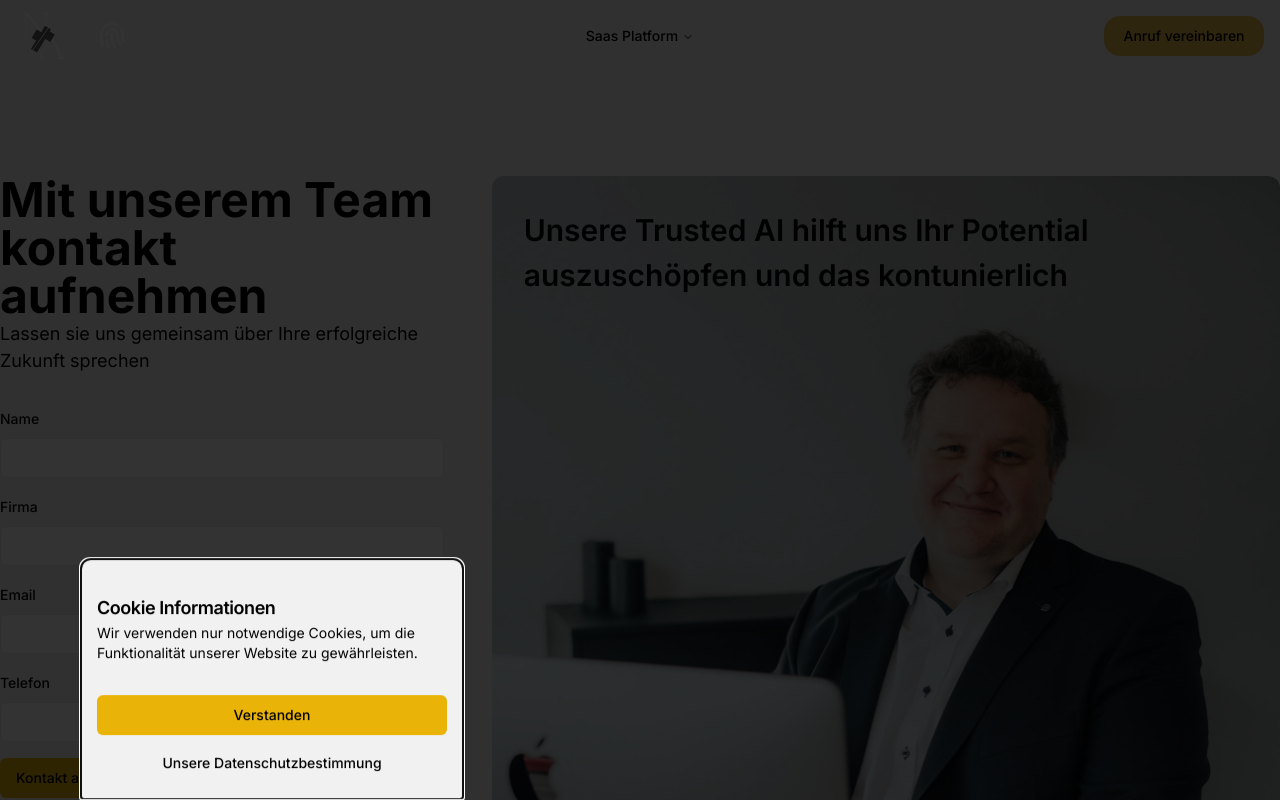
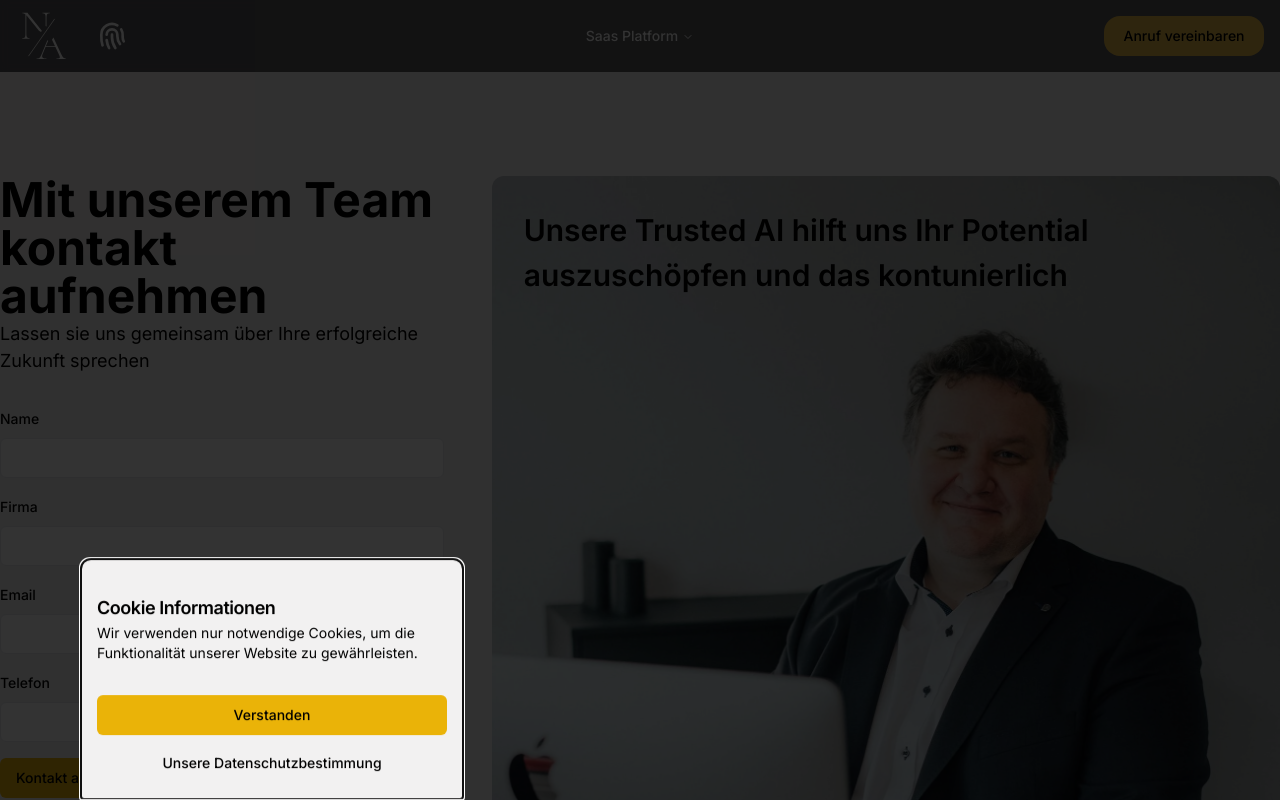
Before and after one commit to FearZee/website, a Next.js app: page /contact in a window 1280 px wide. Built offline with nearby package versions, Linux system fonts and the light colour scheme.

Commit message:
Fix logo

```diff
--- a/src/app/components/Header.tsx
+++ b/src/app/components/Header.tsx
@@ -17,6 +17,7 @@ import { useEffect, useState } from "react";
 import classNames from "classnames";
 import logo from "../../../public/logo.svg";
 import Image from "next/image";
+import { Logo } from "./Logo";
 
 export const Header = () => {
   const isDesktop = useMediaQuery("(min-width: 1024px)");
@@ -54,7 +55,7 @@ export const Header = () => {
               href={"/"}
               onClick={() => setOpen(false)}
             >
-              <Image src={logo} alt="Logo" />
+              <Logo size={64} color="black" />
             </a>
             <a href="/" onClick={() => setOpen(false)}>
               Saas Platform
@@ -84,7 +85,7 @@ export const Header = () => {
       {isVisible && (
         <div className="flex justify-center items-center p-4">
           <Link className="text-3xl  absolute left-4" href={"/"}>
-            <Image src={logo} alt="Logo" className="w-14" />
+            <Logo size={56} />
           </Link>
           <NavigationMenu>
             <NavigationMenuList className="">
--- /dev/null
+++ b/src/app/components/Logo.tsx
@@ -0,0 +1,34 @@
+interface LogoProps {
+  size: number;
+  color?: string;
+}
+
+export const Logo = ({ size, color = "white" }: LogoProps) => {
+  return (
+    <svg
+      width={size}
+      height={size}
+      viewBox="0 0 144 144"
+      fill="none"
+      xmlns="http://www.w3.org/2000/svg"
+    >
+      <path
+        d="M32.2135 123.756L99.3905 28.1053"
+        stroke={color}
+        strokeWidth="2"
+      />
+      <path
+        d="M26.6042 18.75L28.4167 20.7708L59.0881 58.5L64.5 61.5L66.4029 58.5L33.4583 17.5625C32.526 16.4271 31.6719 15.2083 30.8958 13.9167C30.4635 13.1406 30.0885 12.625 29.7708 12.375C29.4479 12.125 29.0417 12 28.5417 12C28.1094 12 27.5 12.0365 26.7083 12.1042C25.9271 12.1771 24.9271 12.2083 23.7083 12.2083C22.276 12.2083 21.1719 12.1771 20.3958 12.1042L16.5417 12C16.3177 12 16.2083 12.2187 16.2083 12.6458C16.2083 13.0625 16.3177 13.2708 16.5417 13.2708C19.1771 13.2708 21.75 14.349 24.25 16.5V67.8125C24.25 71.5365 23.6719 74.1146 22.5208 75.5417C21.3802 76.9583 19.276 77.6667 16.2083 77.6667C16.0677 77.6667 16 77.8854 16 78.3125C16 78.7448 16.0677 78.9583 16.2083 78.9583C18.0677 78.9583 19.4635 78.9271 20.3958 78.8542L25.6458 78.75L30.7917 78.8542C31.7083 78.9271 33.026 78.9583 34.75 78.9583C34.9583 78.9583 35.0625 78.7448 35.0625 78.3125C35.0625 77.8854 34.9583 77.6667 34.75 77.6667C31.75 77.6667 29.6354 76.9375 28.4167 75.4792C27.2083 74.0104 26.6042 71.4531 26.6042 67.8125V18.75Z"
+        fill={color}
+      />
+      <path
+        d="M128.104 130.632C128.104 130.205 127.958 129.986 127.667 129.986C126.026 129.986 124.583 129.611 123.333 128.861C122.083 128.111 120.812 126.794 119.521 124.903C118.24 123.018 116.781 120.247 115.146 116.59L96.2216 76L92.6009 81.74L100.458 98.5905H76.7708L82.688 84.3119L80.6961 83.2198L66.6042 117.132C65.1719 120.564 63.8333 123.21 62.5833 125.07C61.3333 126.919 60.0052 128.205 58.6042 128.924C57.2135 129.632 55.5208 129.986 53.5208 129.986C53.1771 129.986 53 130.205 53 130.632C53 131.064 53.1771 131.278 53.5208 131.278C54.8802 131.278 56.6302 131.21 58.7708 131.07C61.1979 130.919 63.3125 130.84 65.1042 130.84C67.1042 130.84 69.4583 130.919 72.1667 131.07C74.5938 131.21 76.4583 131.278 77.75 131.278C78.0938 131.278 78.2708 131.064 78.2708 130.632C78.2708 130.205 78.0938 129.986 77.75 129.986C74.0938 129.986 71.4062 129.528 69.6875 128.611C67.9792 127.684 67.125 126.174 67.125 124.09C67.125 122.523 67.625 120.523 68.625 118.09L75.9167 100.528H101.417L111.5 122.278C112.276 124.07 112.667 125.465 112.667 126.465C112.667 127.747 112.021 128.653 110.729 129.195C109.448 129.726 107.344 129.986 104.417 129.986C104.135 129.986 104 130.205 104 130.632C104 131.064 104.135 131.278 104.417 131.278C105.568 131.278 107.281 131.21 109.562 131.07C111.99 130.919 113.958 130.84 115.458 130.84C116.75 130.84 118.75 130.919 121.458 131.07C124.318 131.21 126.385 131.278 127.667 131.278C127.958 131.278 128.104 131.064 128.104 130.632Z"
+        fill={color}
+      />
+      <path
+        d="M87.1667 12.6458C87.1667 12.2187 87.0625 12 86.8542 12L82.6667 12.1042C80.3854 12.2448 78.6354 12.3125 77.4167 12.3125C76.1354 12.3125 74.4271 12.2448 72.2917 12.1042L68.2083 12C68.0677 12 68 12.2187 68 12.6458C68 13.0625 68.0677 13.2708 68.2083 13.2708C71.2083 13.2708 73.276 14.0208 74.4167 15.5208C75.5677 17.0208 76.1458 19.599 76.1458 23.25V46L78.5 47.5V23.25C78.5 19.599 79.125 17.0208 80.375 15.5208C81.625 14.0208 83.7812 13.2708 86.8542 13.2708C87.0625 13.2708 87.1667 13.0625 87.1667 12.6458Z"
+        fill={color}
+      />
+    </svg>
+  );
+};
```
Also changed, not shown: public/logo.svg.
